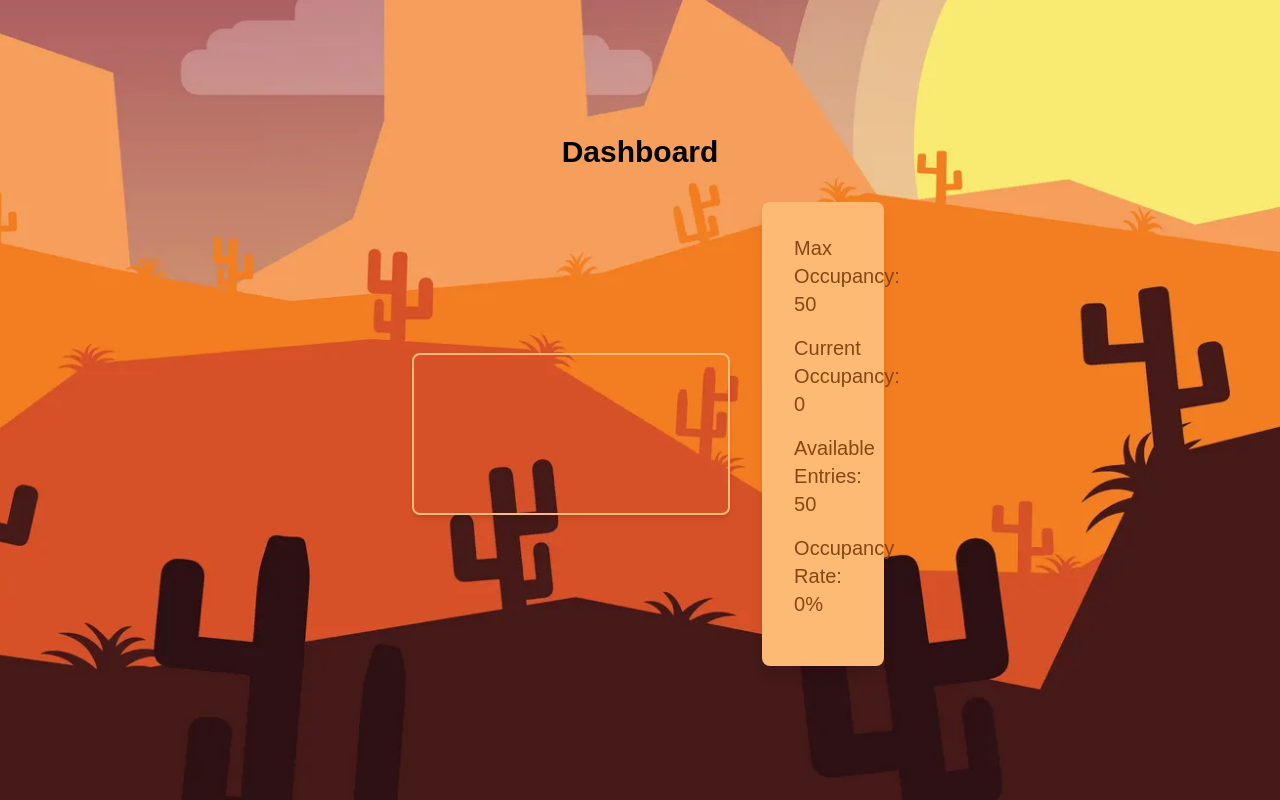
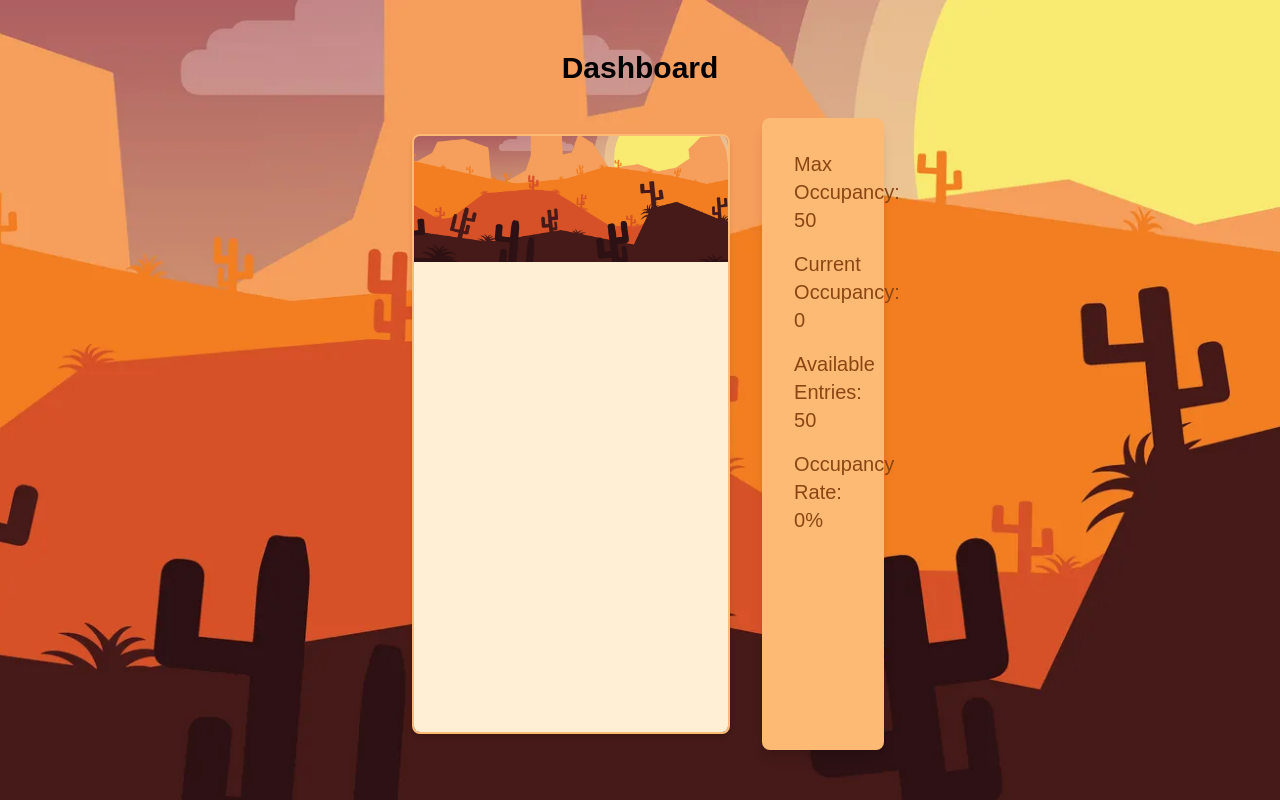
Before and after one commit to HongRay/HeadCount, a Next.js app in the folder frontend/: page /dashboard in a window 1280 px wide. Built offline with nearby package versions, Linux system fonts and the light colour scheme; no server answers.

Commit message:
Update Front end to show live footage.
Add update of occupany every 2 seconds

```diff
--- a/frontend/src/app/dashboard/page.tsx
+++ b/frontend/src/app/dashboard/page.tsx
@@ -1,7 +1,6 @@
 "use client";
 
 import { useState, useEffect } from 'react';
-import Webcam from 'react-webcam';
 import axios from 'axios';
 
 export default function Dashboard() {
@@ -14,20 +13,28 @@ export default function Dashboard() {
     //Fetch curent occupancy from video
     const fetchOccupancy = async () => {
       try {
-        const response = await axios.get('http://localhost:8000/current_occupancy');
-        setCurrentOccupancy(response.data.currentOccupancy || 0);
+        const response = await axios.get('http://localhost:8000/countPeople?source=live');
+        console.log('API response:', response.data);
+        setCurrentOccupancy(response.data.person_count || 0);
       } catch (error) {
         console.error('Error fetching occupancy:', error);
       }
     };
 
     fetchOccupancy();
+
+    // Set interval to fetch occupancy periodically (every 5 seconds)
+    const intervalId = setInterval(fetchOccupancy, 2000);
+
+    // Cleanup the interval when component unmounts
+    return () => clearInterval(intervalId);
   }, []);
 
   useEffect(() => {
     // Calculate occupancy rate (current / max * 100)
     if (maxOccupancy > 0) {
       setOccupancyRate(parseFloat(((currentOccupancy / maxOccupancy) * 100).toFixed(2)));
+      console.log('Current Occupancy:', currentOccupancy);
     }
   }, [currentOccupancy, maxOccupancy]);
 
@@ -42,7 +49,13 @@ export default function Dashboard() {
       <div className="flex w-4/5">
         {/* Webcam - 3/4 of the width */}
         <div className="w-3/4 flex justify-center items-center p-4">
-          <Webcam className="rounded-lg border-2 border-orange-300 shadow-md w-full h-auto" />
+          <iframe
+              className="rounded-lg border-2 border-orange-300 shadow-md w-full h-[600px]"
+              src="http://localhost:8000/live_feed"
+              allowFullScreen
+              frameBorder="0"
+              title="Live Feed"
+            />
         </div>
 
         {/* Stats - 1/4 of the width */}
```
Also changed, not shown: 2 other files (tests, documents, lock files or other folders).
